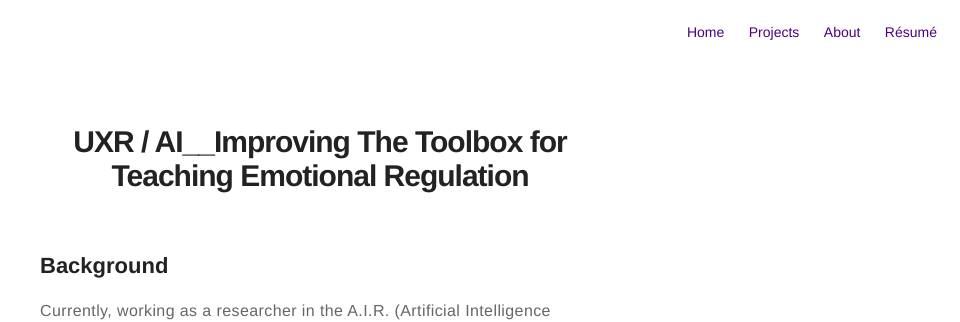
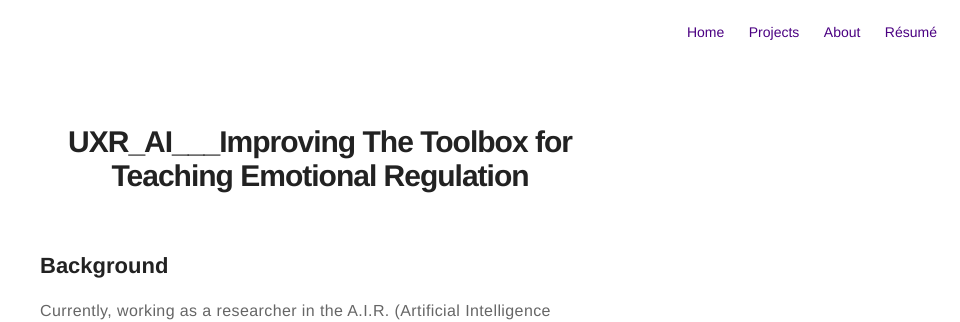
Before and after one commit to im-mel/im-mel.github.io, a Jekyll site: the page built from _posts/2020-02-01-AI-An-Emotional-Regulation-Tool.markdown, in a window 1280 px wide. Shown: the top 322 px of the page, without its empty margins (320-1280 px from the left). Built offline with Jekyll 4.4.1, drawn with Linux system fonts in a browser that asks for light colours.

```diff
--- a/_posts/2020-02-01-AI-An-Emotional-Regulation-Tool.markdown
+++ b/_posts/2020-02-01-AI-An-Emotional-Regulation-Tool.markdown
@@ -1,5 +1,5 @@
 ---
-title: "UXR / AI__Improving The Toolbox for Teaching Emotional Regulation"
+title: "UXR_AI___Improving The Toolbox for Teaching Emotional Regulation"
 layout: post
 date: 2020-02-01 00:01
 tag: false
```
